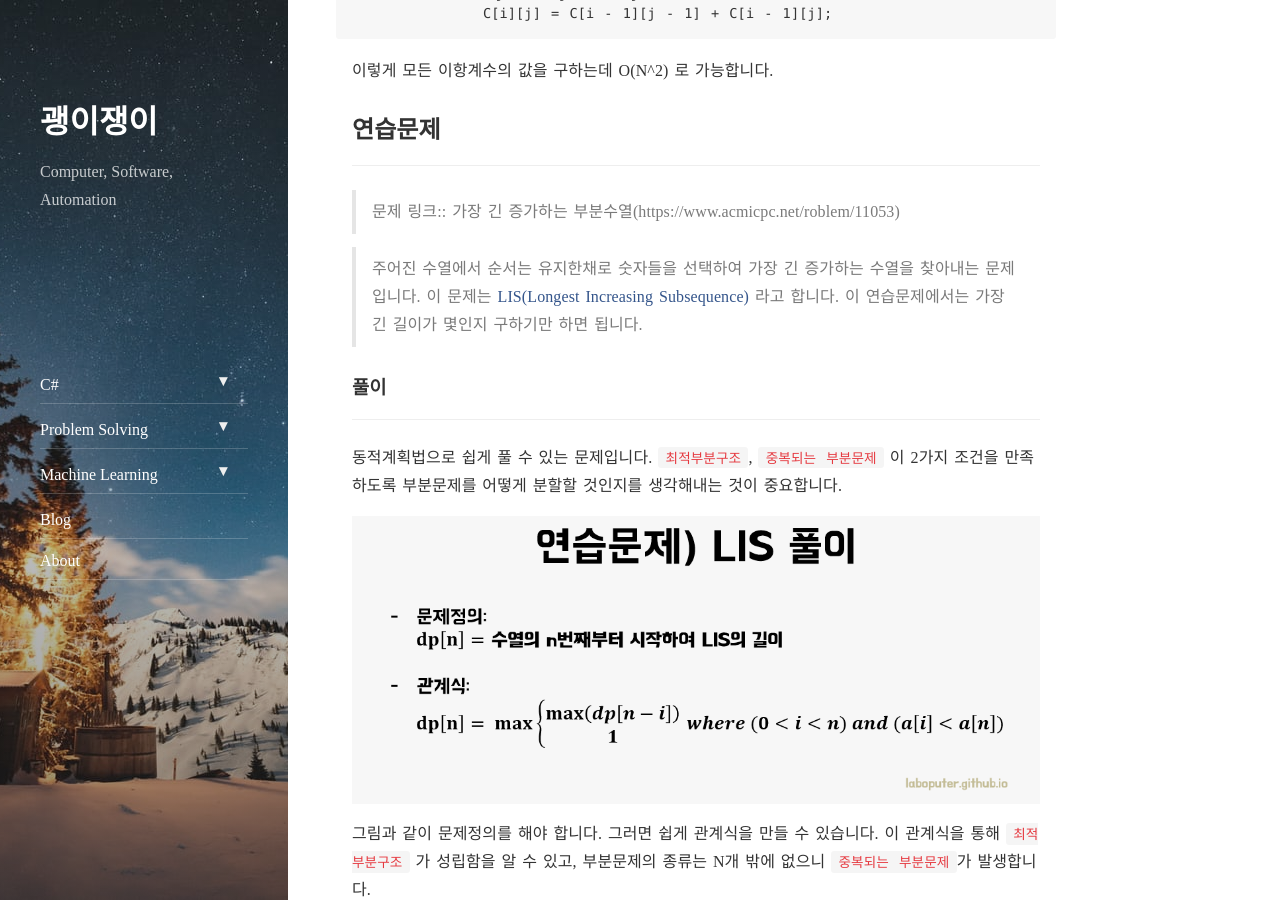
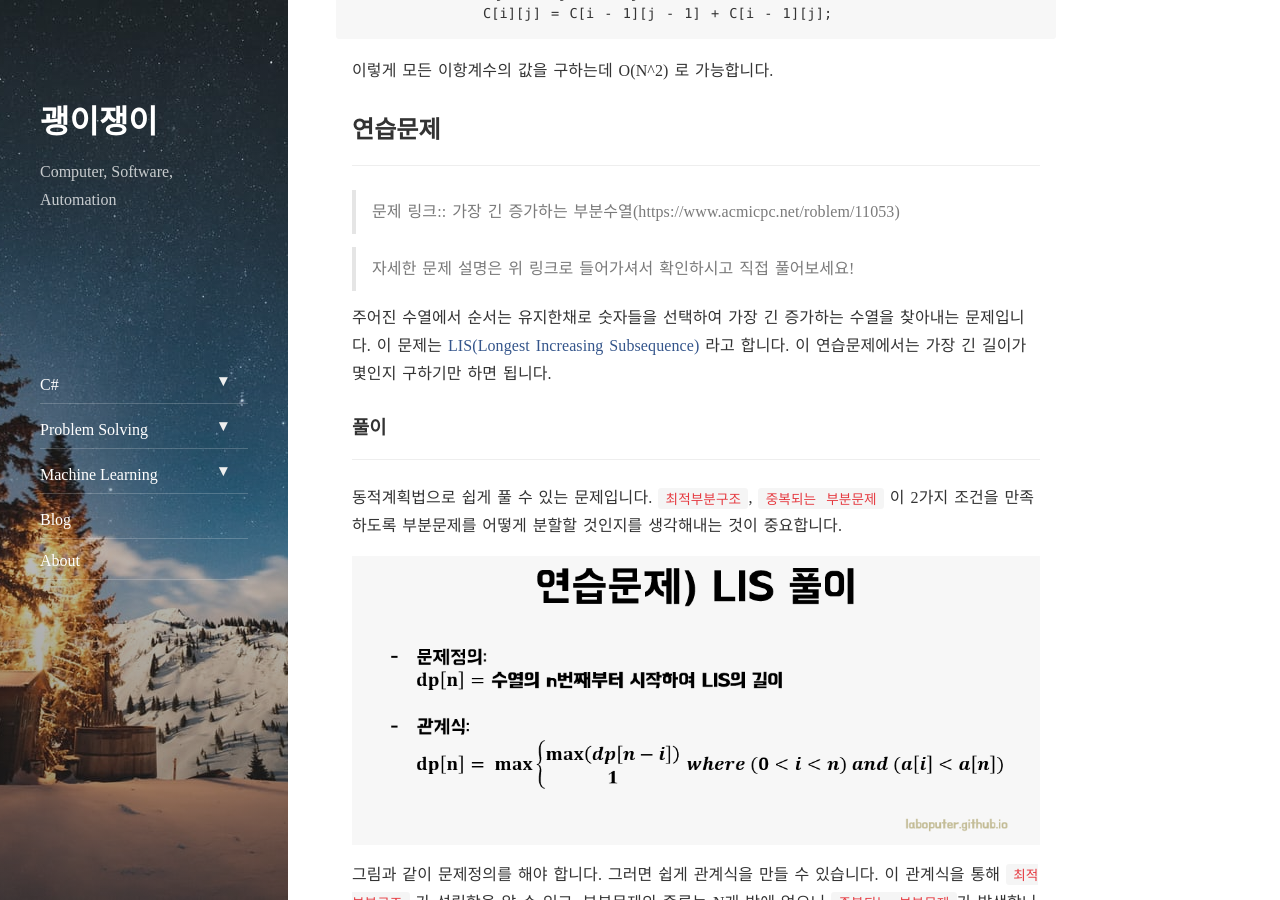
Before and after one commit to Laboputer/Laboputer.github.io, a Jekyll site: the page built from _posts/ps-algorithm/2018-02-13-dynamic-programming.md, in a window 1280 px wide and 900 px high, scrolled down 4178 px. Built offline with Jekyll 4.4.1, drawn with Linux system fonts in a browser that asks for light colours; nearby versions of some CDN libraries; comment, search, counter and statistics services are not loaded.

Commit message:
Update post

```diff
--- a/_posts/ps-algorithm/2018-02-13-dynamic-programming.md
+++ b/_posts/ps-algorithm/2018-02-13-dynamic-programming.md
@@ -123,7 +123,9 @@ for (int i = 1; i <= N; i++)
 
 > 문제 링크:: 가장 긴 증가하는 부분수열(https://www.acmicpc.net/roblem/11053)
 
-> 주어진 수열에서 순서는 유지한채로 숫자들을 선택하여 가장 긴 증가하는 수열을 찾아내는 문제입니다. 이 문제는 [LIS(Longest Increasing Subsequence)](https://en.wikipedia.org/wiki/Longest_increasing_subsequence) 라고 합니다. 이 연습문제에서는 가장 긴 길이가 몇인지 구하기만 하면 됩니다.
+> 자세한 문제 설명은 위 링크로 들어가셔서 확인하시고 직접 풀어보세요!
+
+주어진 수열에서 순서는 유지한채로 숫자들을 선택하여 가장 긴 증가하는 수열을 찾아내는 문제입니다. 이 문제는 [LIS(Longest Increasing Subsequence)](https://en.wikipedia.org/wiki/Longest_increasing_subsequence) 라고 합니다. 이 연습문제에서는 가장 긴 길이가 몇인지 구하기만 하면 됩니다.
 
 ### 풀이
 ---
```
